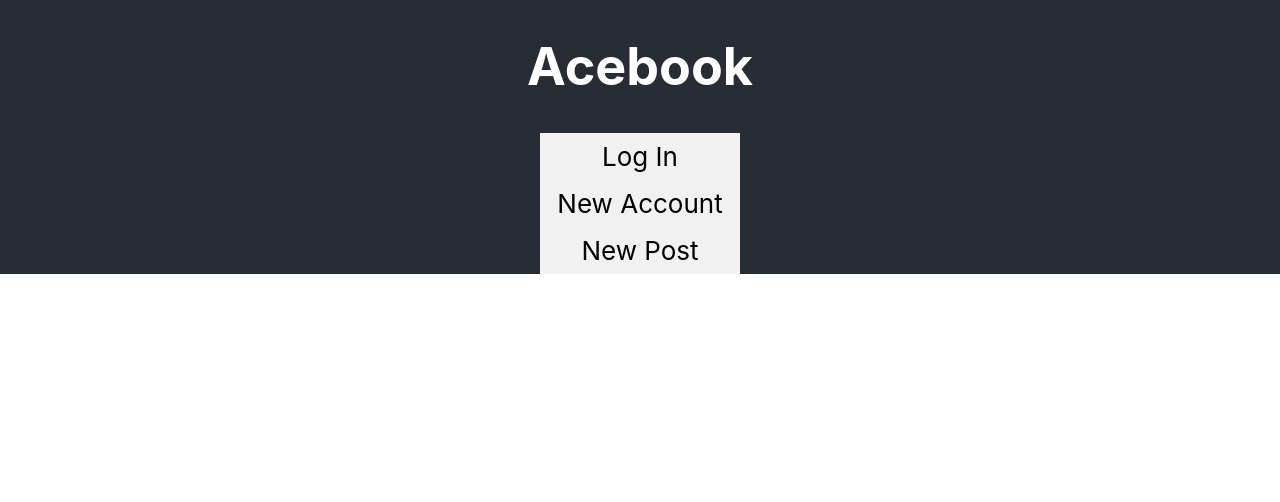
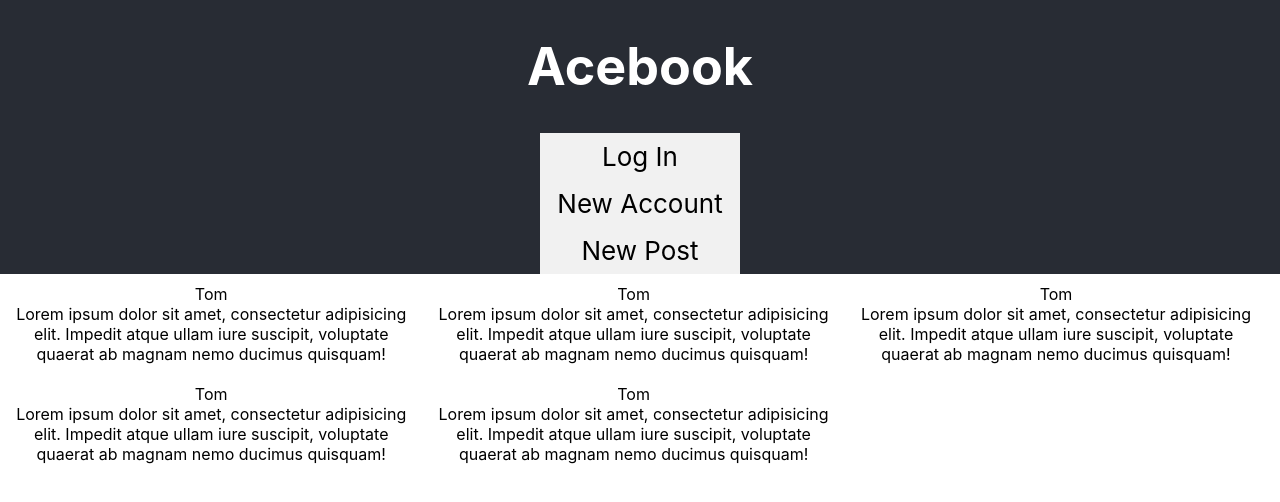
Before and after one commit to sacullezzar/AcebookFrontend, a React (Create React App) app in the folder client/: page / in a window 1280 px wide. Shown: the top 502 px of the page. Built offline with nearby package versions, Linux system fonts and the light colour scheme.

Commit message:
modifications of classNames for testing purposes

```diff
--- a/client/src/App.css
+++ b/client/src/App.css
@@ -32,3 +32,9 @@ ul {
   background-color: #555;
   color: white;
 }
+
+.postsWrapper {
+  display: flex;
+  flex-wrap: wrap;
+  align-content: flex-start;
+}
--- a/client/src/App.js
+++ b/client/src/App.js
@@ -8,10 +8,21 @@ import Post from './components/post'
 class App extends Component {
 
   render() {
+    const user = {
+      userName: 'Tom',
+      body: 'Lorem ipsum dolor sit amet, consectetur adipisicing elit. Impedit atque ullam iure suscipit, voluptate quaerat ab magnam nemo ducimus quisquam!'
+    }
+
+    const posts = [user, user, user, user, user]
+
     return (
       <div className="App">
         <Header />
-        <Post />
+        <div className='postsWrapper'>
+          {posts.map ((user) => {
+            return <Post user={user} />
+          })}
+        </div>
       </div>
     );
   }
--- /dev/null
+++ b/client/src/components/post.css
@@ -0,0 +1,5 @@
+.postWrapper {
+  flex-basis: calc(33% - 20px);
+  margin: 10px;
+  width: 200px;
+}
--- a/client/src/components/post.js
+++ b/client/src/components/post.js
@@ -1,12 +1,14 @@
 import React, { Component } from 'react';
+import './post.css'
 
 
 
 class Post extends Component {
   render() {
     return (
-
-      <div className="username">
+      <div className='postWrapper'>
+      <div className="username">{this.props.user.userName}</div>
+      <div className="body">{this.props.user.body}</div>
       </div>
 
     )
@@ -14,8 +16,4 @@ class Post extends Component {
 
 }
 
-Post.defaultProps = [
-  {name: "Bob"},
-]
-
 export default Post
```
Also changed, not shown: 1 other file (tests, documents, lock files or other folders).
